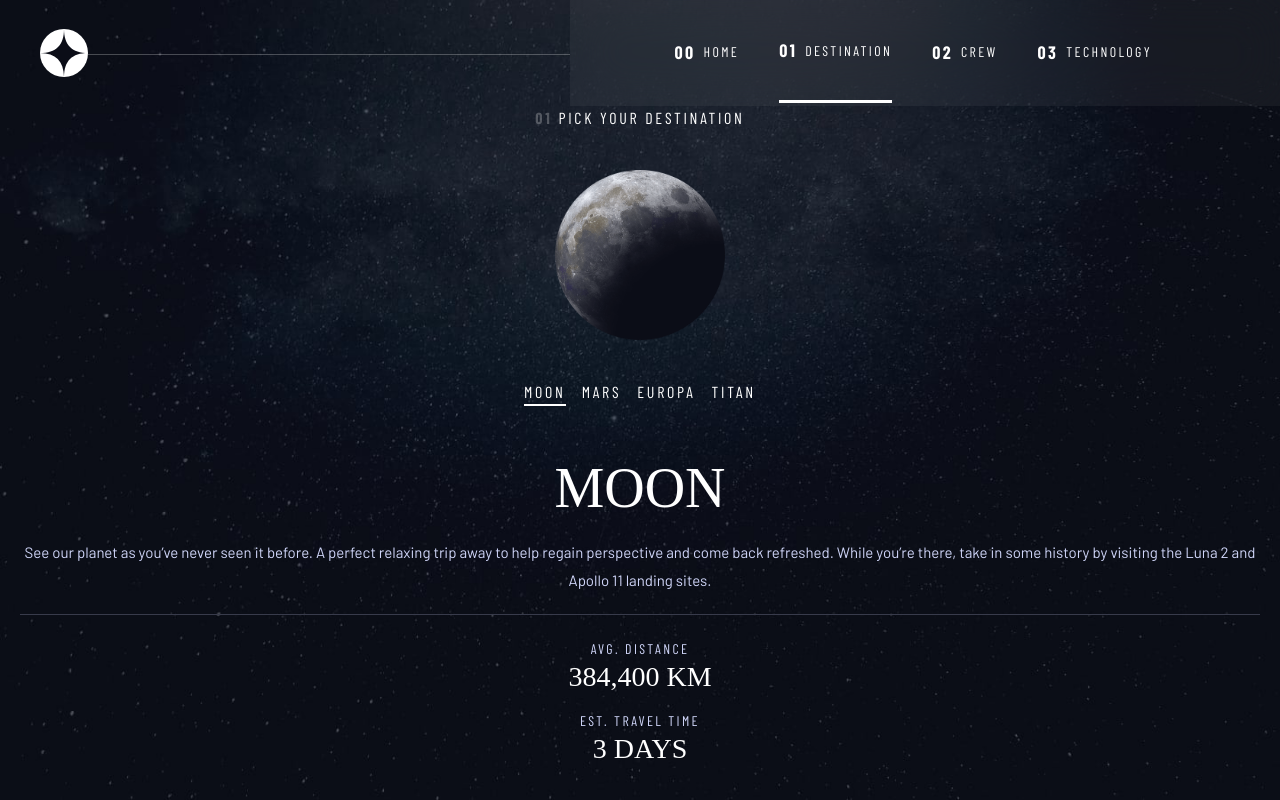
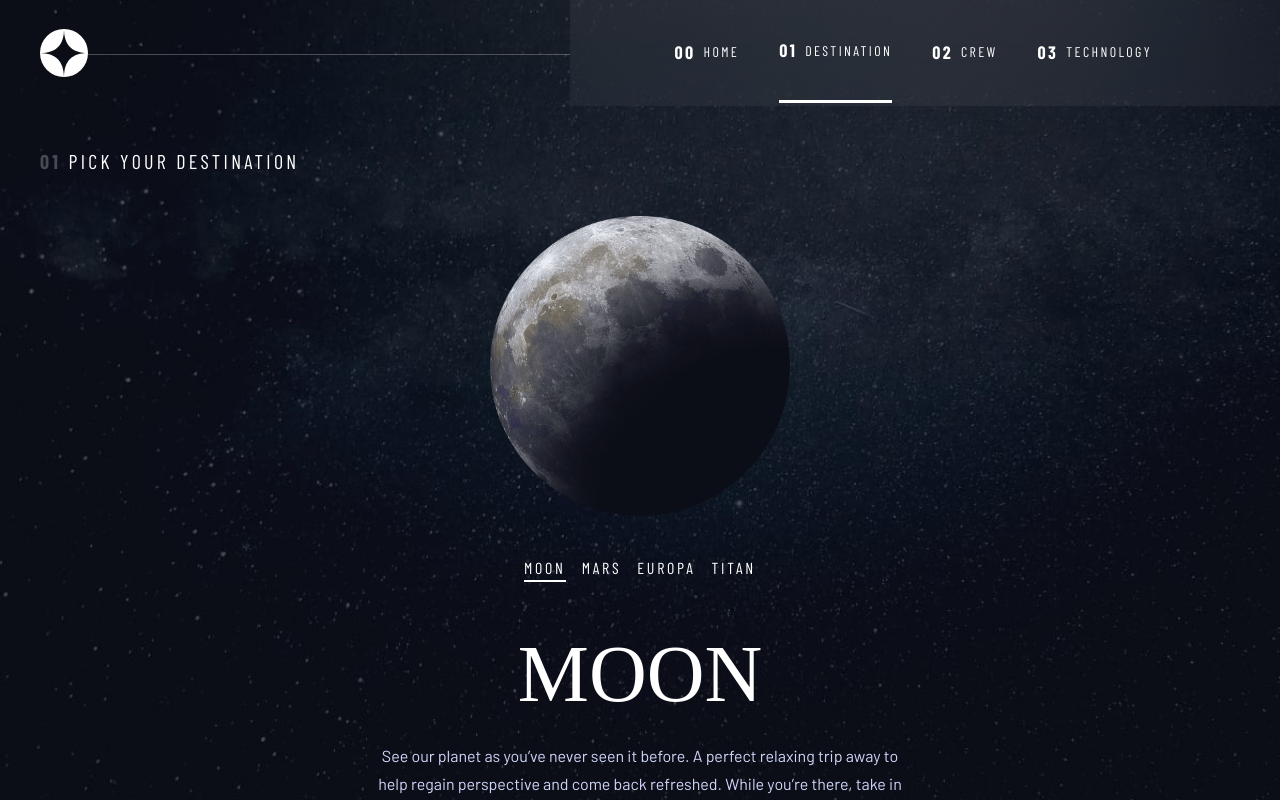
Before and after one commit to larrasu/fm-space-tourism-website, a Nuxt app: page /destination in a window 1280 px wide. Shown: the top 800 px of the page. Built offline with nearby package versions, Linux system fonts and the light colour scheme; a web font is replaced by a local one.

Commit message:
tablet layout done

```diff
--- a/assets/css/tailwind.css
+++ b/assets/css/tailwind.css
@@ -19,7 +19,7 @@
     @apply text-[80px] leading-[100px] sm:text-[150px] sm:leading-[150px];
   }
   h3 {
-    @apply text-[56px];
+    @apply text-[56px] sm:text-[80px];
   }
   h4 {
     @apply text-[32px];
--- a/pages/destination.vue
+++ b/pages/destination.vue
@@ -4,7 +4,9 @@
   >
     <Header />
     <main>
-      <div class="nav-text mb-10 text-center">
+      <div
+        class="nav-text sm:text-left sm:ml-10 mb-10 text-center sm:text-[20px] sm:tracking-[3.28px] sm:mt-10"
+      >
         <span class="text-white/25 font-bold">01</span> Pick Your Destination
       </div>
       <div>
@@ -12,9 +14,11 @@
           <img
             :src="destination.images.png"
             :alt="`Image of ${destination.name}`"
-            class="mx-auto transition-opacity duration-700"
+            class="mx-auto transition-opacity duration-500"
             :class="
-              selected == index ? 'w-[170px] opacity-100' : 'w-0 opacity-0'
+              selected == index
+                ? 'w-[170px] sm:w-[300px] opacity-100'
+                : 'w-0 opacity-0'
             "
           />
         </div>
@@ -28,23 +32,28 @@
             {{ destination.name }}
           </button>
         </nav>
-        <div>
+        <div class="sm:max-w-xl sm:mx-auto">
           <div v-for="(destination, index) of destinations">
-            <div v-if="selected == index" class="px-5 mt-10 text-center">
+            <div
+              v-if="selected == index"
+              class="sm:mt-8 px-5 mt-10 text-center"
+            >
               <h3>{{ destination.name }}</h3>
-              <div class="border-[#383B4B] mt-2 border-b pb-5">
-                <p class="text-primary text-[15px] leadiing-[25px]">
+              <div class="border-[#383B4B] mt-2 border-b pb-5 sm:pb-12">
+                <p
+                  class="text-primary text-[15px] leadiing-[25px] sm:text-[16px] sm:leading-[28px]"
+                >
                   {{ destination.description }}
                 </p>
               </div>
-              <div class="grid gap-4 mt-5">
+              <div class="sm:flex sm:justify-around grid gap-4 mt-5">
                 <div>
                   <p class="sub-h2 text-primary">Avg. Distance</p>
-                  <p class="sub-h1">{{ destination.distance }}</p>
+                  <p class="sub-h1 mt-3">{{ destination.distance }}</p>
                 </div>
                 <div>
                   <p class="sub-h2 text-primary">Est. Travel Time</p>
-                  <p class="sub-h1">{{ destination.travel }}</p>
+                  <p class="sub-h1 mt-3">{{ destination.travel }}</p>
                 </div>
               </div>
             </div>
```
